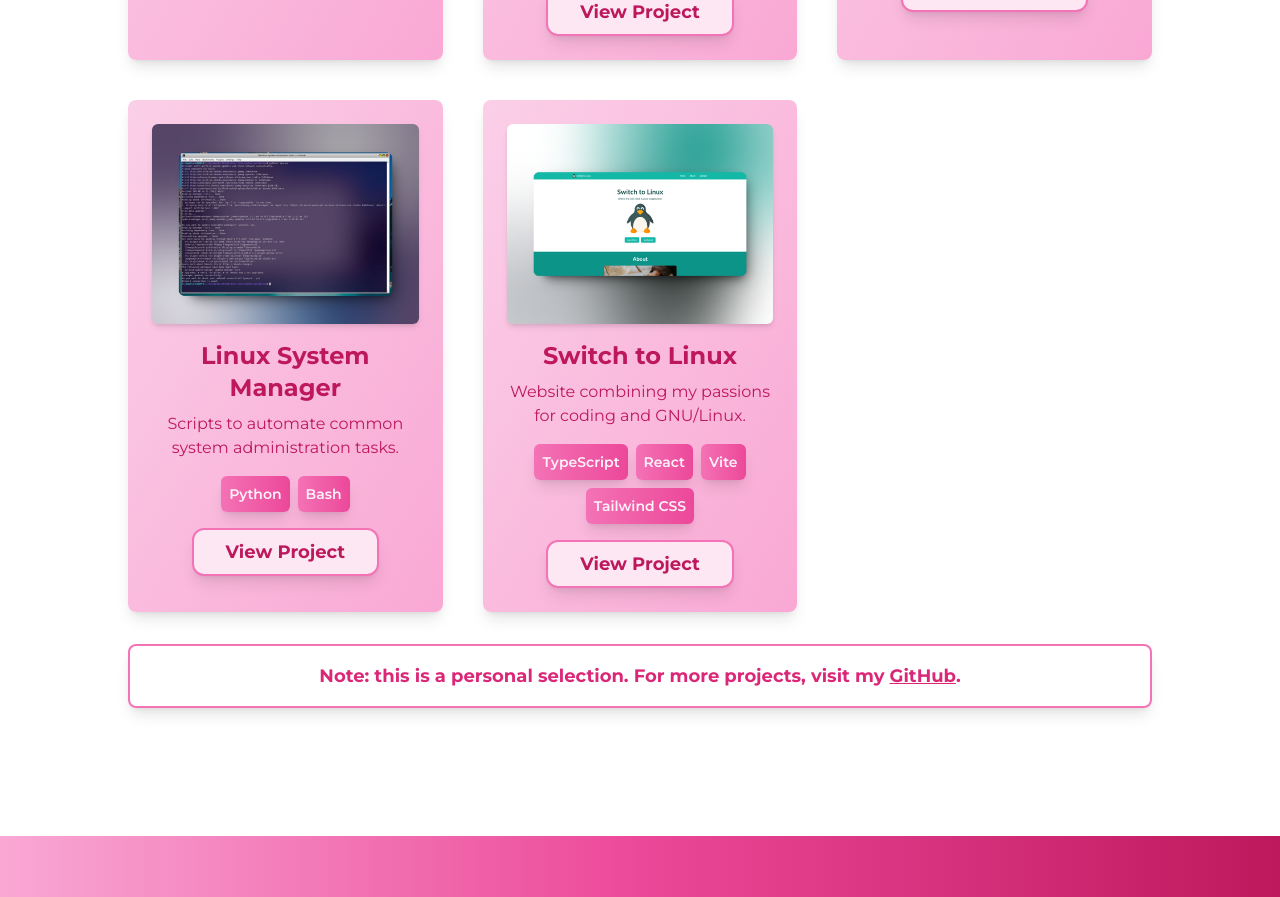
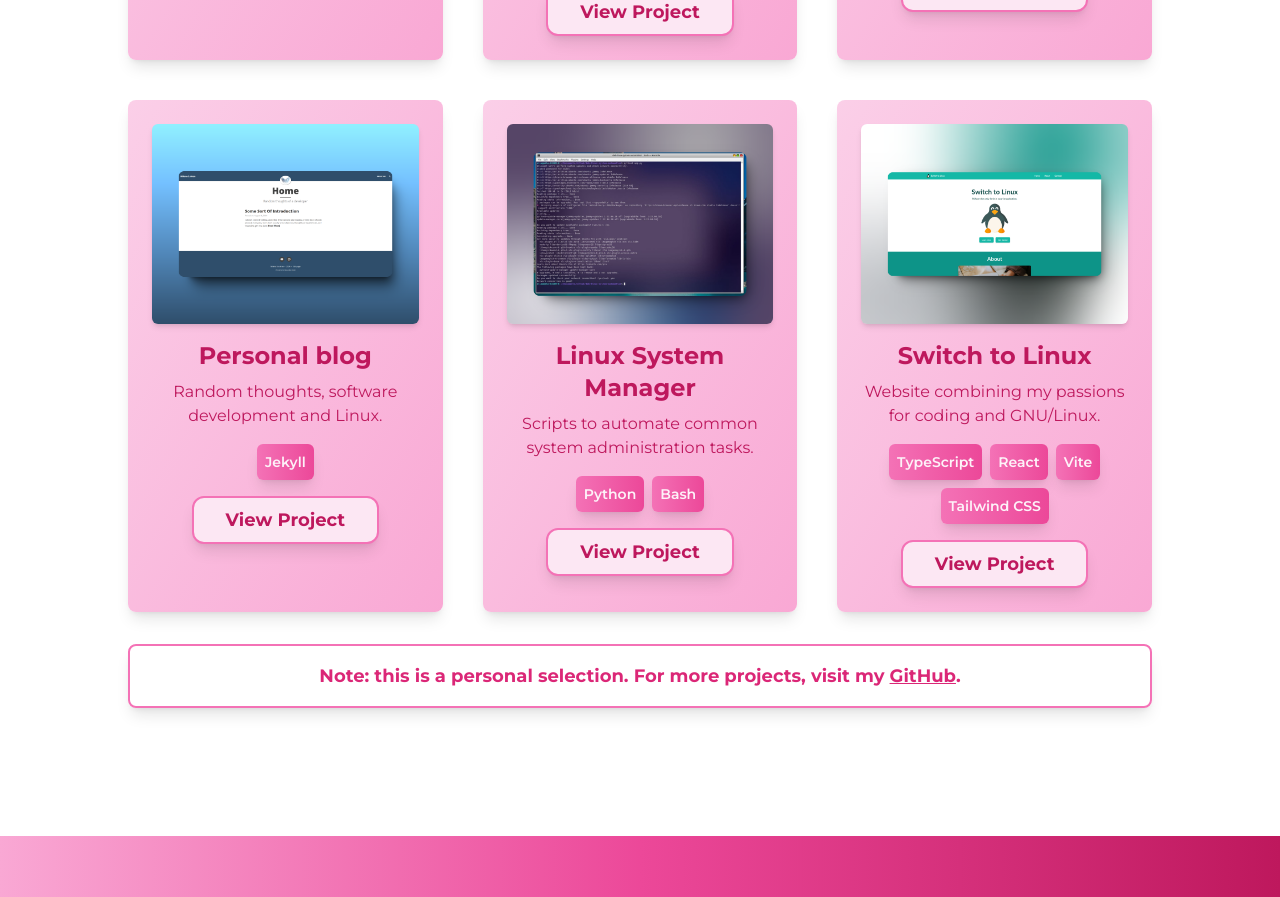
Before and after one commit to aronmilenait/portfolio, a Next.js app in the folder portfolio/: page / in a window 1280 px wide. Shown: the part 3420-4317 px from the top of the page. Built offline with nearby package versions, Linux system fonts and the light colour scheme.

Commit message:
Add my personal blog to the project's section

```diff
--- a/portfolio/src/data/projectsData.ts
+++ b/portfolio/src/data/projectsData.ts
@@ -38,6 +38,15 @@ export const projectsData: Project[] = [
     height: 300,
   },
   {
+    name: "Personal blog",
+    description: "Random thoughts, software development and Linux.",
+    technologies: ["Jekyll"],
+    url: "https://aronmilenait.github.io/",
+    image: "/personal-blog.webp",
+    width: 500,
+    height: 300,
+  },
+  {
     name: "Linux System Manager",
     description: "Scripts to automate common system administration tasks.",
     technologies: ["Python", "Bash"],
```
Also changed, not shown: portfolio/public/personal-blog.webp (added).
